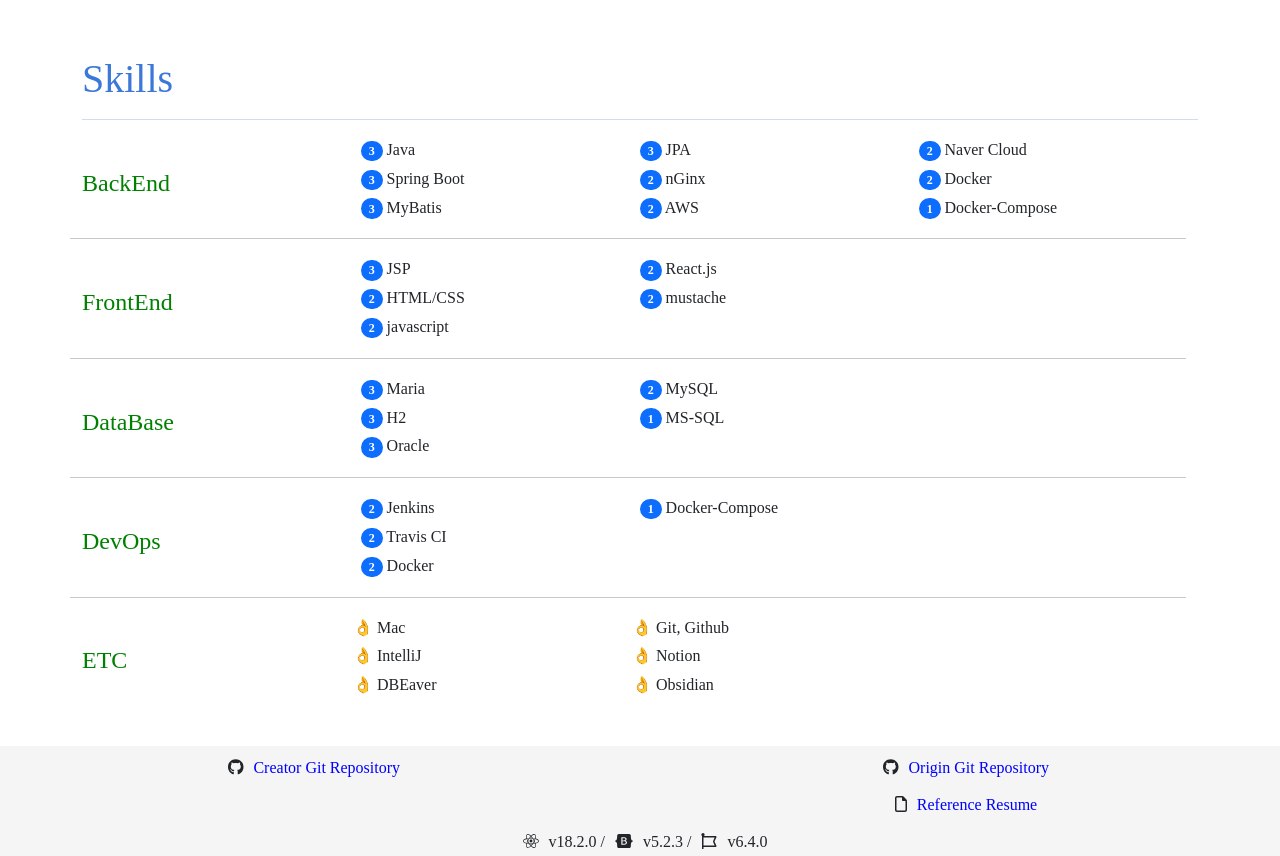
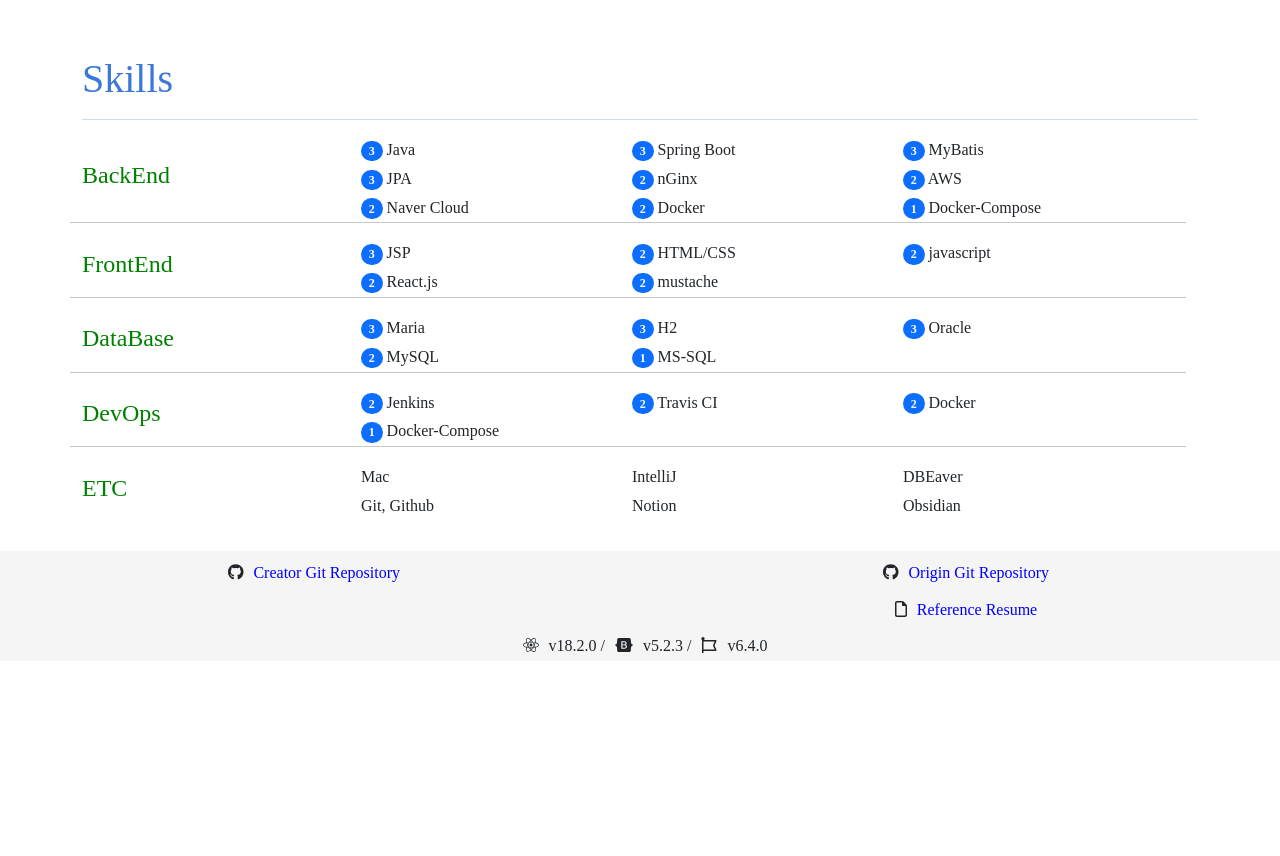
Before and after one commit to donsonioc2010/My-Resume, a React (Create React App) app: page / in a window 1280 px wide. Shown: the part 980-1836 px from the top of the page. After the commit the page ends 1641 px from the top, so only its background shows below. Built offline with nearby package versions, Linux system fonts and the light colour scheme.

Commit message:
fix : skillLayer가 가로에서 갯수를 표현하는 것으로 되어있어서 세로의 skill갯수로 수정

```diff
--- a/src/skills/Skills.css
+++ b/src/skills/Skills.css
@@ -1,5 +1,14 @@
 #skills ul {
+  width: 100%;
+  margin: 0;
   padding: 0;
+}
+
+#skills li {
+  margin: 0 0 0 0;
+  padding: 0 0 0 0;
+  border: 0;
+  display: inline-block;
 }
 
 #skills li::marker {
--- a/src/skills/Skills.js
+++ b/src/skills/Skills.js
@@ -101,15 +101,16 @@
   });
   var skills = props.skills;
   var rowNum = Math.ceil(skills.length / layer);
+  var mdValue = Math.floor(12 / layer);
 
   var renderling = () => {
     var result = [];
     for (let i = 0; i < rowNum; i++) {
       //result.push(<Row className="mt-md-0 mx-auto">{colRender(i)}</Row>);
       result.push(
-        <Col md={4} xs={12} key={'Col' + i.toString()}>
-          <ul>{colRender(i)}</ul>
-        </Col>,
+        <Row md={12} xs={12} key={'Col' + i.toString()}>
+          {colRender(i)}
+        </Row>,
       );
     }
     return result;
@@ -125,10 +126,10 @@
         let skillTitle = skill.title;
         let haveLevel = skill.level ? true : false;
         colResult.push(
-          <li className={haveLevel ? 'have-level' : 'no-level'}>
+          <Col md={mdValue}>
             <CreateBadge key={idx.toString()} info={skill} />
             {skillTitle}
-          </li>,
+          </Col>,
         );
       } else {
         // skill정보가 없는 경우 (빈Line으로 넣기 위함)
```
Also changed, not shown: 1 other file (tests, documents, lock files or other folders).
